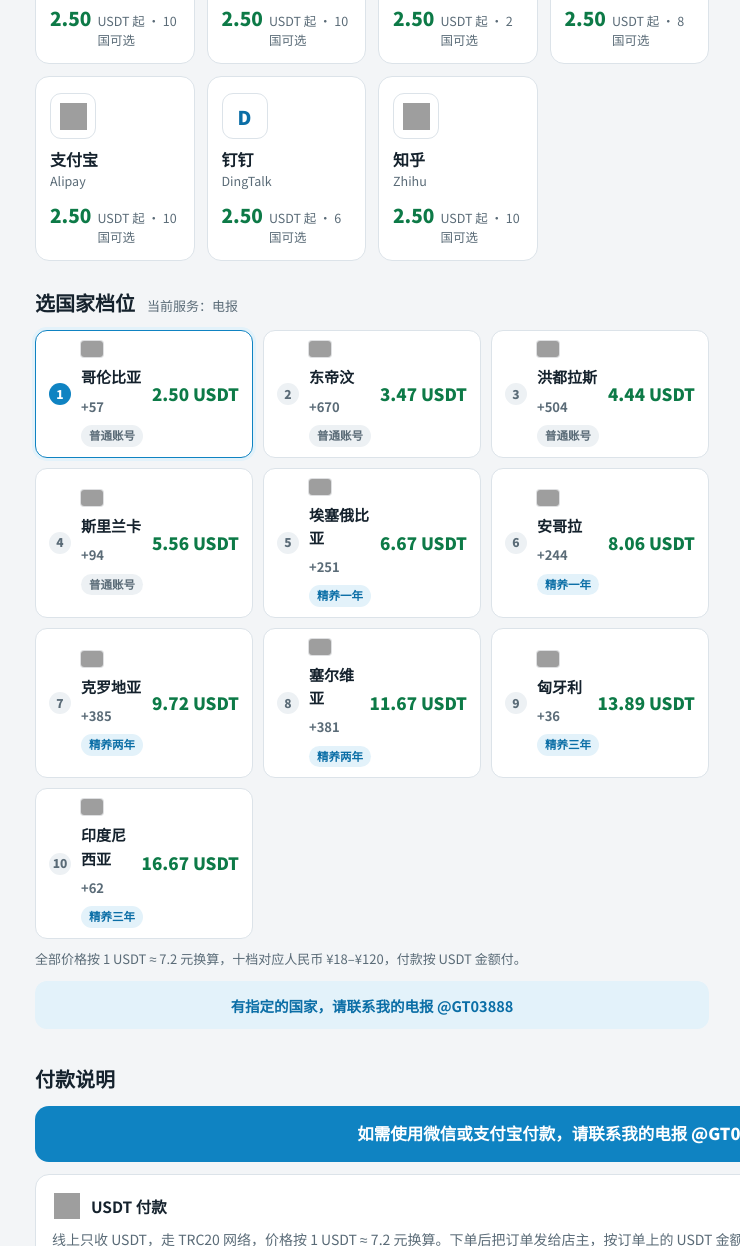
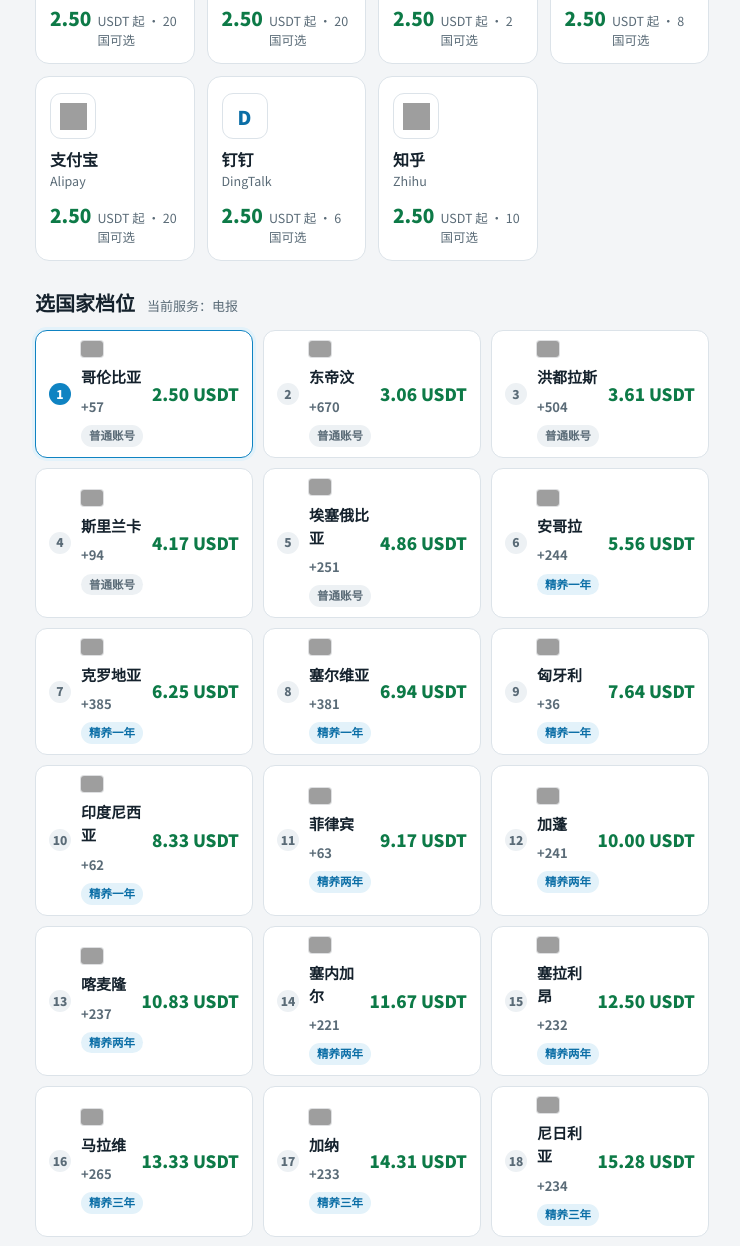
Before and after one commit to guotaodiao-cpu/jie-ma-xia-dan, a plain HTML site: page index.html in a window 1280 px wide. Shown: the part 1554-2800 px from the top of the page, without its empty margins (71-811 px from the left). Drawn offline with Linux system fonts and the light colour scheme; no server answers; grey boxes are pictures that could not be loaded.

Commit message:
expand to 20 tiers per service + auto-scroll to tiers on service select

```diff
--- a/index.html
+++ b/index.html
@@ -147,6 +147,7 @@
       .tier.selected .tier-rank { background: var(--accent); color: #fff; }
       .tier-main { flex: 1; display: flex; align-items: center; gap: 8px; flex-wrap: wrap; min-width: 0; }
       .tier-country { font-weight: 700; font-size: 15px; }
+      .tiers-block { scroll-margin-top: 12px; }
       .tier-flag { width: 22px; height: 16px; border-radius: 3px; object-fit: cover; flex: none; box-shadow: 0 0 0 1px rgba(21, 34, 45, .14); }
       .tier-dial { color: var(--muted); font-size: 13px; font-weight: 700; font-variant-numeric: tabular-nums; white-space: nowrap; }
       .tier-badge {
@@ -352,7 +353,7 @@
 
       <div class="steps" aria-label="下单流程">
         <div class="step"><span class="step-num">1</span><div><b>选服务</b><span>点下面要注册的平台</span></div></div>
-        <div class="step"><span class="step-num">2</span><div><b>选国家档位</b><span>从便宜到贵，十档可选</span></div></div>
+        <div class="step"><span class="step-num">2</span><div><b>选国家档位</b><span>从便宜到贵，二十档可选</span></div></div>
         <div class="step"><span class="step-num">3</span><div><b>付款</b><span>USDT 付款；微信/支付宝请电报联系店主</span></div></div>
         <div class="step"><span class="step-num">4</span><div><b>去电报下单</b><span>订单自动复制，粘贴发送，付款后发码</span></div></div>
       </div>
@@ -362,18 +363,18 @@
           <section aria-label="商品列表">
             <div class="section-head">
               <h2>选服务</h2>
-              <span class="price-note" id="priceNote">每个服务最多 10 个国家，按进价从便宜到贵排</span>
+              <span class="price-note" id="priceNote">每个服务最多 20 个国家，按进价从便宜到贵排</span>
             </div>
             <div class="grid" id="grid"></div>
           </section>
 
-          <section class="tiers-block" aria-label="国家档位">
+          <section class="tiers-block" id="tierSection" aria-label="国家档位">
             <div class="section-head">
               <h2>选国家档位</h2>
               <span class="price-note" id="tierFor"></span>
             </div>
             <div class="tiers-grid" id="tierList"></div>
-            <p class="fx-note">全部价格按 1 USDT ≈ 7.2 元换算，十档对应人民币 ¥18–¥120，付款按 USDT 金额付。</p>
+            <p class="fx-note">全部价格按 1 USDT ≈ 7.2 元换算，二十档对应人民币 ¥18–¥120，付款按 USDT 金额付。</p>
             <a class="country-note" href="https://t.me/GT03888" target="_blank" rel="noopener">有指定的国家，请联系我的电报 @GT03888</a>
           </section>
         </div>
@@ -458,7 +459,7 @@
           <svg class="chev" viewBox="0 0 24 24" fill="none" stroke="currentColor" stroke-width="2.4" stroke-linecap="round" stroke-linejoin="round"><path d="m6 9 6 6 6-6"/></svg>
         </summary>
         <div class="settings-body">
-          <p class="settings-note">在这里改商品名、上架状态，或临时改 USDT 收款地址。页面默认收款地址是 TPspmThQbEdiSWg5afkJB3NSi5g9ybPcAX，在这里改只是临时换一下。价格是固定十档（2.50–16.67 USDT，按 1 USDT ≈ 7.2 元换算），国家按进价从便宜到贵自动排，不用手动改价。改动只在本次打开页面时有效，关掉页面会恢复默认。</p>
+          <p class="settings-note">在这里改商品名、上架状态，或临时改 USDT 收款地址。页面默认收款地址是 TPspmThQbEdiSWg5afkJB3NSi5g9ybPcAX，在这里改只是临时换一下。价格是固定二十档（2.50–16.67 USDT，按 1 USDT ≈ 7.2 元换算），国家按进价从便宜到贵自动排，不用手动改价。改动只在本次打开页面时有效，关掉页面会恢复默认。</p>
           <div id="settingsList"></div>
           <div class="set-add">
             <input type="text" id="newName" placeholder="新商品名，如：Spotify" aria-label="新商品名" />
@@ -485,46 +486,46 @@
 (function () {
 "use strict";
 
-/* 固定十档卖价（USDT）：人民币 18/25/32/40/48/58/70/84/100/120 元
+/* 固定二十档卖价（USDT）：人民币 18/22/26/30/35/40/45/50/55/60/66/72/78/84/90/96/103/110/115/120 元
 按 1 USDT ≈ 7.2 元换算。按 5sim 实时进价从便宜到贵依次对应。
-第 1–4 档普通账号，5–6 档精养一年，7–8 档精养两年，9–10 档精养三年。 */
-var TIERS = [2.50, 3.47, 4.44, 5.56, 6.67, 8.06, 9.72, 11.67, 13.89, 16.67];
+第 1–5 档普通账号，6–10 档精养一年，11–15 档精养两年，16–20 档精养三年。 */
+var TIERS = [2.50, 3.06, 3.61, 4.17, 4.86, 5.56, 6.25, 6.94, 7.64, 8.33, 9.17, 10.00, 10.83, 11.67, 12.50, 13.33, 14.31, 15.28, 15.97, 16.67];
 function tierLabel(i) {
-if (i < 4) return "普通账号";
-if (i < 6) return "精养一年";
-if (i < 8) return "精养两年";
+if (i < 5) return "普通账号";
+if (i < 10) return "精养一年";
+if (i < 15) return "精养两年";
 return "精养三年";
 }
 
-/* 拉不到实时进价时的兜底名单（2026-11-15 的数据，已按便宜到贵排好） */
+/* 拉不到实时进价时的兜底名单（2026-11-16 的数据，已按便宜到贵排好） */
 var FALLBACK = {
-telegram: ["colombia", "easttimor", "honduras", "srilanka", "ethiopia", "angola", "croatia", "serbia", "hungary", "indonesia"],
-whatsapp: ["easttimor", "elsalvador", "liberia", "bhutan", "laos", "costarica", "dominicana", "nicaragua", "philippines", "congo"],
-google: ["philippines", "indonesia", "romania", "ethiopia", "georgia", "canada", "bangladesh", "argentina", "kenya", "poland"],
-facebook: ["philippines", "egypt", "poland", "indonesia", "argentina", "jamaica", "malaysia", "liberia", "morocco", "cambodia"],
-instagram: ["georgia", "indonesia", "philippines", "argentina", "vietnam", "england", "kenya", "austria", "cambodia", "peru"],
-openai: ["netherlands", "argentina", "georgia", "indonesia", "pakistan", "england", "poland", "azerbaijan", "philippines", "afghanistan"],
-microsoft: ["liberia", "serbia", "philippines", "romania", "thailand", "indonesia", "honduras", "bangladesh", "slovenia", "netherlands"],
-discord: ["indonesia", "kenya", "netherlands", "england", "croatia", "argentina", "czech", "romania", "poland", "philippines"],
-tiktok: ["indonesia", "argentina", "romania", "england", "lithuania", "netherlands", "finland", "philippines", "slovenia", "honduras"],
-amazon: ["argentina", "czech", "georgia", "kenya", "poland", "vietnam", "indonesia", "philippines", "cambodia", "netherlands"],
-apple: ["indonesia", "england", "italy", "philippines", "argentina", "brazil", "kenya", "luxembourg", "poland", "zambia"],
-x: ["kenya", "liberia", "vietnam", "usa", "canada", "germany", "indonesia", "romania", "finland", "england"],
-wechat: ["philippines", "england", "brazil", "indonesia", "spain", "kenya", "luxembourg", "canada", "sweden", "croatia"],
-qq: ["england", "netherlands", "indonesia", "poland", "canada", "usa", "israel", "brazil", "georgia", "spain"],
+telegram: ["colombia", "easttimor", "honduras", "srilanka", "ethiopia", "angola", "croatia", "serbia", "hungary", "indonesia", "philippines", "gabon", "cameroon", "senegal", "sierraleone", "malawi", "ghana", "nigeria", "laos", "uganda"],
+whatsapp: ["easttimor", "salvador", "liberia", "bhutane", "laos", "costarica", "dominicana", "nicaragua", "philippines", "congo", "croatia", "ethiopia", "suriname", "romania", "albania", "indonesia", "argentina", "guatemala", "antiguaandbarbuda", "djibouti"],
+google: ["philippines", "indonesia", "romania", "ethiopia", "georgia", "canada", "bangladesh", "argentina", "kenya", "poland", "cambodia", "honduras", "ireland", "colombia", "morocco", "pakistan", "nicaragua", "armenia", "laos", "vietnam"],
+facebook: ["philippines", "egypt", "poland", "indonesia", "argentina", "jamaica", "malaysia", "liberia", "morocco", "cambodia", "czech", "england", "malawi", "srilanka", "france", "latvia", "lithuania", "mozambique", "bahrain", "barbados"],
+instagram: ["georgia", "indonesia", "argentina", "vietnam", "england", "philippines", "kenya", "austria", "cambodia", "peru", "romania", "thailand", "malawi", "mozambique", "brazil", "czech", "denmark", "estonia", "latvia", "lithuania"],
+openai: ["netherlands", "argentina", "georgia", "indonesia", "pakistan", "england", "poland", "azerbaijan", "philippines", "afghanistan", "albania", "algeria", "armenia", "bangladesh", "barbados", "bolivia", "botswana", "bulgaria", "burkinafaso", "cameroon"],
+microsoft: ["serbia", "philippines", "romania", "thailand", "indonesia", "honduras", "bangladesh", "slovenia", "netherlands", "czech", "latvia", "lithuania", "poland", "vietnam", "england", "argentina", "brazil", "peru", "colombia", "france"],
+discord: ["indonesia", "kenya", "netherlands", "england", "croatia", "argentina", "czech", "romania", "poland", "philippines", "vietnam", "france", "georgia", "israel", "peru", "canada", "brazil", "lithuania", "cambodia", "srilanka"],
+tiktok: ["indonesia", "argentina", "romania", "england", "lithuania", "netherlands", "finland", "philippines", "slovenia", "honduras", "czech", "georgia", "canada", "denmark", "france", "spain", "austria", "croatia", "vietnam", "saintlucia"],
+amazon: ["argentina", "czech", "georgia", "kenya", "poland", "vietnam", "indonesia", "philippines", "cambodia", "netherlands", "thailand", "france", "canada", "brazil", "england", "ireland", "romania", "mexico", "colombia", "ivorycoast"],
+apple: ["indonesia", "england", "italy", "philippines", "argentina", "brazil", "kenya", "luxembourg", "poland", "zambia", "canada", "romania", "srilanka", "netherlands", "georgia", "peru", "serbia", "thailand", "benin", "czech"],
+x: ["kenya", "vietnam", "usa", "canada", "indonesia", "romania", "finland", "england", "poland", "uganda", "france", "philippines", "burkinafaso", "ghana", "argentina", "czech", "spain", "colombia", "netherlands", "israel"],
+wechat: ["philippines", "england", "brazil", "indonesia", "spain", "kenya", "luxembourg", "canada", "sweden", "croatia", "france", "usa", "argentina", "netherlands", "thailand", "austria", "pakistan", "uganda", "ivorycoast", "mexico"],
+qq: ["england", "netherlands", "indonesia", "poland", "canada", "usa", "israel", "brazil", "georgia", "spain", "estonia", "romania", "srilanka", "france", "argentina", "philippines", "cambodia", "italy", "kenya", "czech"],
 toutiao: ["england", "indonesia", "malaysia", "vietnam", "usa", "hongkong"],
 momo: ["brazil", "england", "honduras", "indonesia", "vietnam", "argentina", "usa", "sweden", "australia"],
-tantan: ["poland", "kenya", "israel", "argentina", "brazil", "england", "montenegro", "netherlands", "italy", "philippines"],
-soul: ["england", "argentina", "austria", "czech", "georgia", "indonesia", "kazakhstan", "netherlands", "philippines", "poland"],
-weibo: ["germany", "england", "indonesia", "denmark", "netherlands", "philippines", "argentina", "georgia", "poland", "austria"],
-bilibili: ["england", "israel", "denmark", "indonesia", "canada", "poland", "philippines", "usa", "hongkong", "netherlands"],
-baidu: ["indonesia", "austria", "philippines", "netherlands", "argentina", "spain", "poland", "georgia", "serbia", "brazil"],
-taobao: ["denmark", "england", "netherlands", "israel", "argentina", "brazil", "montenegro", "usa", "canada", "indonesia"],
+tantan: ["poland", "kenya", "israel", "argentina", "brazil", "england", "montenegro", "netherlands", "italy", "philippines", "zambia", "colombia", "usa", "indonesia", "azerbaijan", "guatemala", "malawi", "morocco", "bangladesh", "malaysia"],
+soul: ["england", "argentina", "austria", "czech", "georgia", "indonesia", "kazakhstan", "netherlands", "philippines", "poland", "spain", "canada", "usa", "hongkong"],
+weibo: ["germany", "england", "indonesia", "denmark", "netherlands", "philippines", "argentina", "georgia", "poland", "austria", "southafrica", "cameroon", "latvia", "malawi", "bulgaria", "armenia", "sweden", "laos", "peru", "romania"],
+bilibili: ["england", "israel", "denmark", "indonesia", "canada", "poland", "philippines", "usa", "hongkong", "netherlands", "argentina", "austria", "georgia", "kazakhstan", "spain", "croatia", "czech", "pakistan", "ireland", "france"],
+baidu: ["indonesia", "austria", "philippines", "netherlands", "argentina", "spain", "poland", "georgia", "serbia", "brazil", "england", "israel", "italy", "peru", "srilanka", "kenya", "thailand", "romania", "mexico", "morocco"],
+taobao: ["denmark", "england", "netherlands", "israel", "argentina", "brazil", "montenegro", "usa", "canada", "indonesia", "italy", "kenya", "benin", "india", "poland", "france", "germany", "mexico", "azerbaijan", "egypt"],
 xianyu: ["england", "hongkong"],
 pinduoduo: ["england", "netherlands", "poland", "indonesia", "kazakhstan", "canada", "hongkong", "usa"],
-alipay: ["indonesia", "poland", "canada", "colombia", "netherlands", "argentina", "philippines", "denmark", "england", "kenya"],
+alipay: ["indonesia", "poland", "canada", "colombia", "netherlands", "argentina", "philippines", "denmark", "england", "kenya", "peru", "southafrica", "vietnam", "usa", "morocco", "serbia", "mexico", "cambodia", "italy", "thailand"],
 dingtalk: ["england", "israel", "philippines", "canada", "usa", "hongkong"],
-zhihu: ["usa", "england", "italy", "netherlands", "portugal", "argentina", "austria", "australia", "poland", "hongkong"]
+zhihu: ["usa", "england", "italy", "netherlands", "portugal", "argentina", "austria", "australia", "poland", "hongkong"],
 };
 
 /* 5sim 国家英文名 → 中文名（实时排序时用；没有收录的显示英文原名） */
@@ -567,7 +568,16 @@ tajikistan: "塔吉克斯坦", tanzania: "坦桑尼亚", thailand: "泰国", tog
 tunisia: "突尼斯", turkey: "土耳其", uganda: "乌干达", ukraine: "乌克兰",
 uae: "阿联酋", emirates: "阿联酋", uruguay: "乌拉圭", usa: "美国",
 unitedstates: "美国", uzbekistan: "乌兹别克斯坦", venezuela: "委内瑞拉", vietnam: "越南",
-yemen: "也门", zambia: "赞比亚", zimbabwe: "津巴布韦"
+yemen: "也门", zambia: "赞比亚", zimbabwe: "津巴布韦",
+antiguaandbarbuda: "安提瓜和巴布达",
+barbados: "巴巴多斯",
+benin: "贝宁",
+bhutane: "不丹",
+djibouti: "吉布提",
+malawi: "马拉维",
+saintlucia: "圣卢西亚",
+salvador: "萨尔瓦多",
+suriname: "苏里南",
 };
 function countryName(key) {
 if (COUNTRY_ZH[key]) return COUNTRY_ZH[key];
@@ -730,6 +740,15 @@ vietnam: ["vn", "+84"],
 yemen: ["ye", "+967"],
 zambia: ["zm", "+260"],
 zimbabwe: ["zw", "+263"],
+antiguaandbarbuda: ["ag", "+1"],
+barbados: ["bb", "+1"],
+benin: ["bj", "+229"],
+bhutane: ["bt", "+975"],
+djibouti: ["dj", "+253"],
+malawi: ["mw", "+265"],
+saintlucia: ["lc", "+1"],
+salvador: ["sv", "+503"],
+suriname: ["sr", "+597"],
 };
 function flagUrl(key) { var m = COUNTRY_META[key]; return m ? "https://flagcdn.com/w40/" + m[0] + ".png" : ""; }
 function dialCode(key) { var m = COUNTRY_META[key]; return m ? m[1] : ""; }
@@ -863,6 +882,13 @@ btn.addEventListener("click", function () {
 state.selectedId = p.id;
 state.tierIdx = 0;
 renderGrid(); renderTiers(); renderOrder();
+requestAnimationFrame(function () {
+var el = document.getElementById("tierSection");
+if (el) {
+var smooth = !window.matchMedia("(prefers-reduced-motion: reduce)").matches;
+el.scrollIntoView({behavior: smooth ? "smooth" : "auto", block: "start"});
+}
+});
 });
 grid.appendChild(btn);
 });
@@ -906,7 +932,7 @@ dial.className = "tier-dial"; dial.textContent = dc;
 main.appendChild(dial);
 }
 var badge = document.createElement("span");
-badge.className = "tier-badge" + (i >= 4? " premium": "");
+badge.className = "tier-badge" + (i >= 5? " premium": "");
 badge.textContent = tierLabel(i);
 main.appendChild(badge);
 b.appendChild(main);
@@ -1121,7 +1147,7 @@ refreshPrices();
 
 /* ---------- 实时进价排序：5sim 游客接口 ----------
 每个服务取有货国家里进价最便宜的 10 个，从便宜到贵排，
-依次对应十档卖价。拉不到就保留兜底名单。 */
+依次对应二十档卖价。拉不到就保留兜底名单。 */
 function fetchTierCountries(sim) {
 return new Promise(function (resolve) {
 var url = "https://5sim.net/v1/guest/prices?product=" + encodeURIComponent(sim);
@@ -1145,7 +1171,7 @@ rows.push({ key: key, cost: it.cost});
 });
 if (!rows.length) throw new Error("no stock");
 rows.sort(function (a, b) { return a.cost - b.cost;});
-resolve(rows.slice(0, 10).map(function (r) { return r.key;}));
+resolve(rows.slice(0, 20).map(function (r) { return r.key;}));
 })
 .catch(function () { resolve(null);});
 });
```
